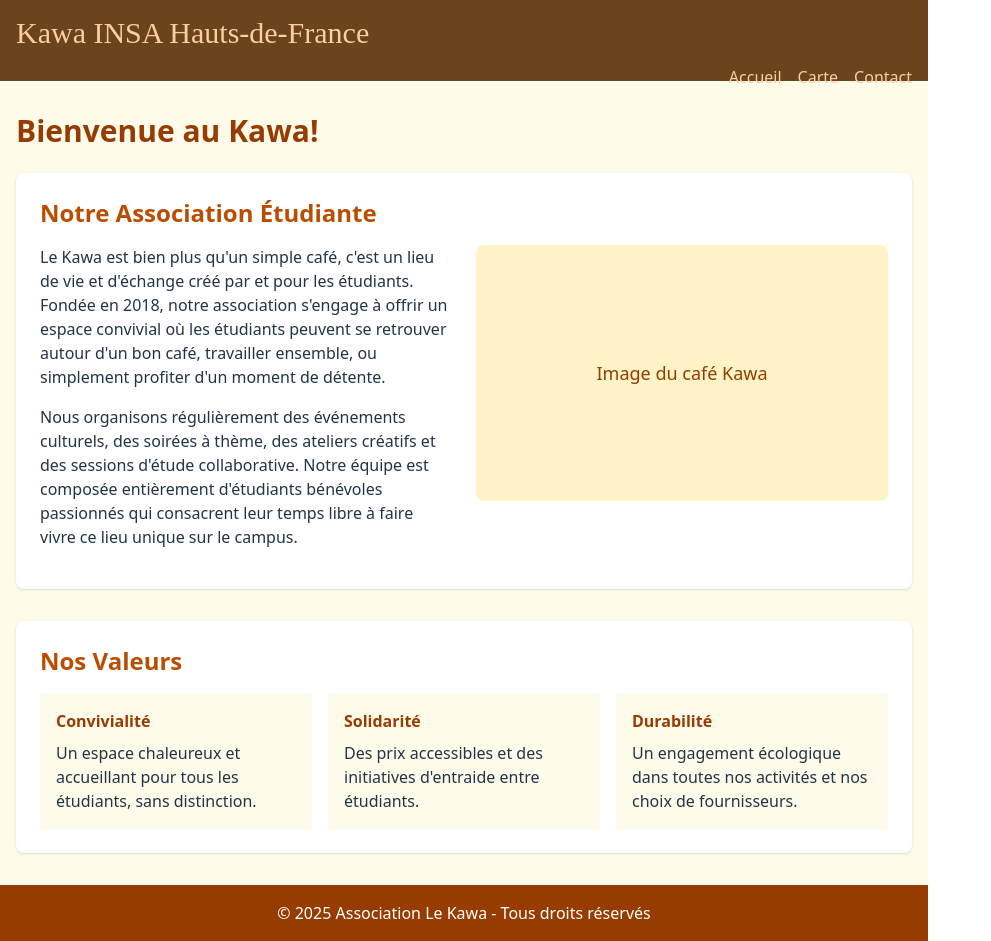
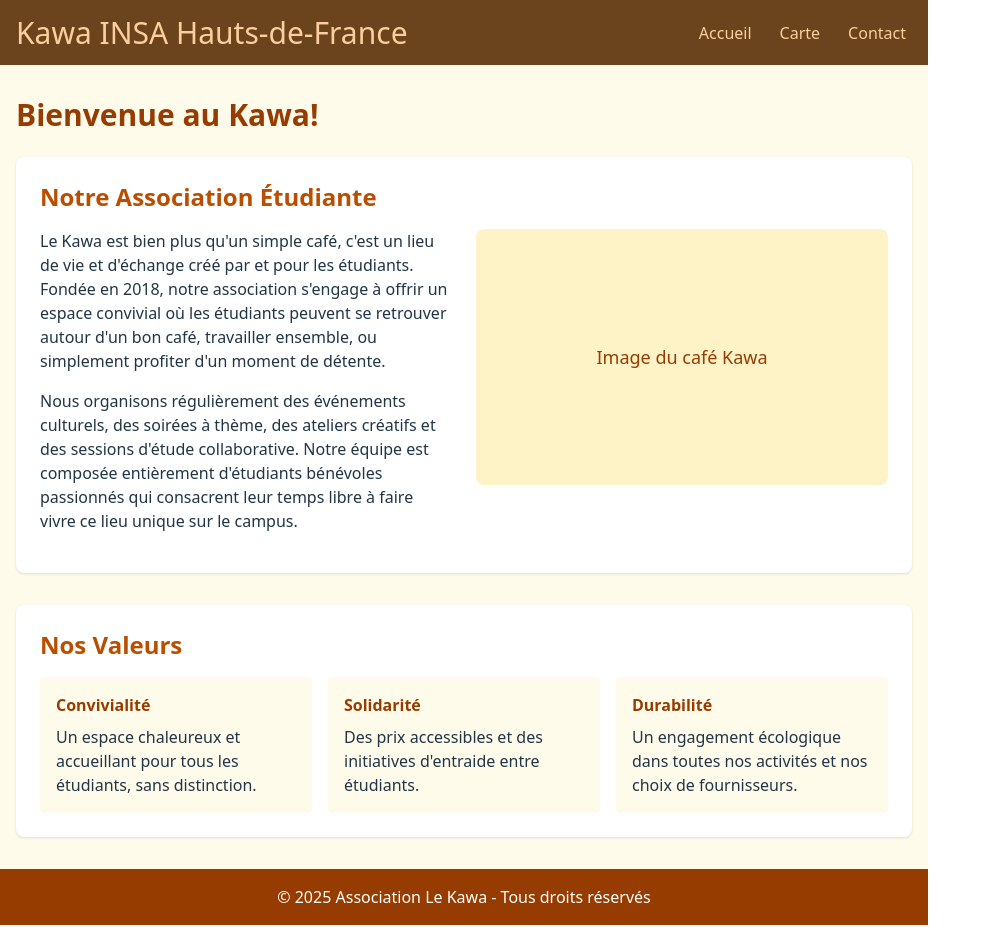
Before and after one commit to IzaakAM/kawa, a React (Vite) app: page / in a window 1280 px wide. Shown: the whole page, without its empty margins (0-991 px from the left). Built offline with nearby package versions, Linux system fonts and the light colour scheme.

Commit message:
feat(header): improvements

```diff
--- a/src/components/Header.jsx
+++ b/src/components/Header.jsx
@@ -12,25 +12,22 @@
 const navLinkStyle = {
     color: THEME.onContainer,
     textDecoration: 'none',
-    borderBottom: '2px solid transparent',
-    ':hover': {
-        borderBottom: `2px solid ${THEME.onContainer}`,
-    },
+    border: '6px solid transparent',
 };
 
 function Header() {
     return (
-        <header style={{ backgroundColor: THEME.primary, padding: '1rem', color: THEME.onContainer }}>
-            {/* Logo ou titre du site */}
-            <h1 style={{ fontSize: '1.875rem', fontFamily: FONTS.title, marginBottom: '1rem' }}>
+        <header style={{ backgroundColor: THEME.primary, padding: '1rem', display: 'flex', alignItems: 'center', justifyContent: 'space-between' }}>
+
+            <h1 style={{ fontSize: '1.875rem', color: THEME.onContainer }}>
                 Kawa INSA Hauts-de-France
             </h1>
 
-            <nav style={{ display: 'inline-block', float: 'right' }}>
-                <ul style={{ display: 'flex', gap: '1rem' }}>
-                    <li><Link to="/" style={navLinkStyle}>Accueil</Link></li>
-                    <li><Link to="/carte" style={navLinkStyle}>Carte</Link></li>
-                    <li><Link to="/contact" style={navLinkStyle}>Contact</Link></li>
+            <nav>
+                <ul style={{ display: 'flex', gap: '1rem',}}>
+                    <li><Link to="/" style={navLinkStyle}> Accueil </Link></li>
+                    <li><Link to="/carte" style={navLinkStyle}> Carte </Link></li>
+                    <li><Link to="/contact" style={navLinkStyle}> Contact </Link></li>
                 </ul>
             </nav>
         </header>
```
